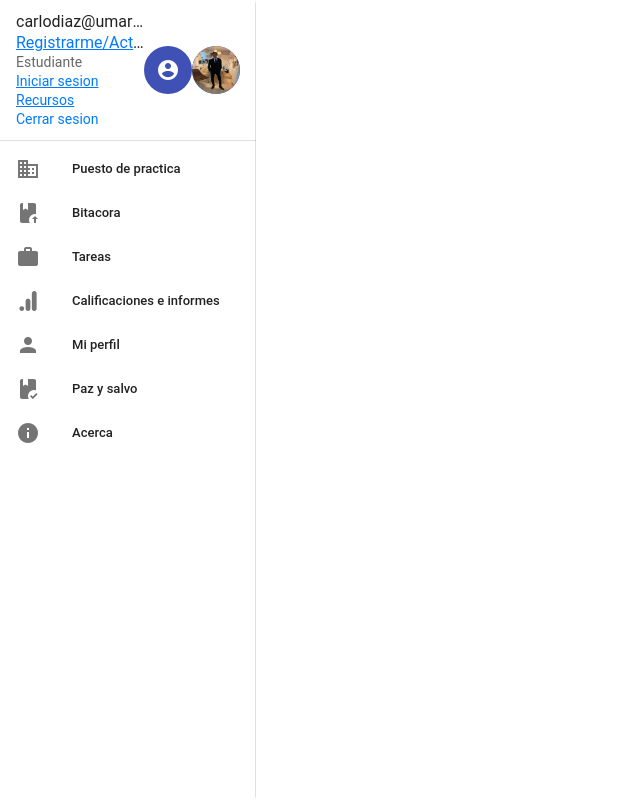
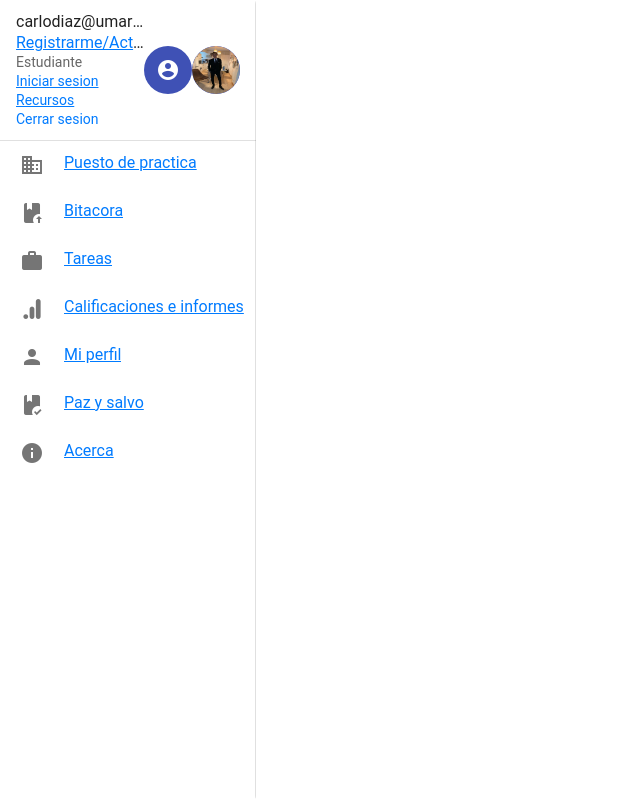
Before and after one commit to carlosdizx/Plantilla-GPPU, a Vue app: page /dashboard in a window 1280 px wide. Shown: the whole page, without its empty margins (0-640 px from the left). Built offline with nearby package versions, Linux system fonts and the light colour scheme; a small style sheet from the web is missing.

Commit message:
Se diseño nuevo logo para el login y se agregaron items con links dinamicos para el componente de navegacion

```diff
--- a/src/components/Login.vue
+++ b/src/components/Login.vue
@@ -2,7 +2,7 @@
   <v-card class="mt-5 mx-auto">
     <v-card-title>
       <img
-        src="@/assets/logoLogin.png"
+        src="@/assets/GPPU.png"
         height="220"
         width="220"
         alt="logo"
--- a/src/components/NavDrawer.vue
+++ b/src/components/NavDrawer.vue
@@ -52,18 +52,21 @@
         </router-link>
       </v-list-item>
 
-      <v-divider></v-divider>
-
-      <v-list dense nav>
-        <v-list-item v-for="item in items" :key="item.title" link>
+      <v-divider dense nav></v-divider>
+      <v-list-item v-for="item in items" :key="item.title">
+        <v-row>
           <v-list-item-icon>
             <v-icon>{{ item.icon }}</v-icon>
           </v-list-item-icon>
-          <v-list-item-content>
-            <v-list-item-title>{{ item.title }}</v-list-item-title>
-          </v-list-item-content>
-        </v-list-item>
-      </v-list>
+          <router-link :to="item.link">
+            <v-row class="pt-4">
+              <v-list-item-content>
+                <v-list-item-title>{{ item.title }}</v-list-item-title>
+              </v-list-item-content>
+            </v-row>
+          </router-link>
+        </v-row>
+      </v-list-item>
     </v-navigation-drawer>
   </v-card>
 </template>
--- a/src/global/itemsNav.ts
+++ b/src/global/itemsNav.ts
@@ -1,10 +1,14 @@
 // icon-icons
 export const ITEMS = [
-  { title: "Puesto de practica", icon: "mdi-domain" },
-  { title: "Bitacora", icon: "mdi-book-arrow-up" },
-  { title: "Tareas", icon: "mdi-briefcase" },
-  { title: "Calificaciones e informes", icon: "mdi-google-analytics" },
-  { title: "Mi perfil", icon: "mdi-account" },
-  { title: "Paz y salvo", icon: "mdi-book-check" },
-  { title: "Acerca", icon: "mdi-information" },
+  { title: "Puesto de practica", icon: "mdi-domain", link: "/" },
+  { title: "Bitacora", icon: "mdi-book-arrow-up", link: "/" },
+  { title: "Tareas", icon: "mdi-briefcase", link: "/" },
+  {
+    title: "Calificaciones e informes",
+    icon: "mdi-google-analytics",
+    link: "/"
+  },
+  { title: "Mi perfil", icon: "mdi-account", link: "/" },
+  { title: "Paz y salvo", icon: "mdi-book-check", link: "/" },
+  { title: "Acerca", icon: "mdi-information", link: "/" }
 ];
```
Also changed, not shown: src/assets/GPPU.png.
